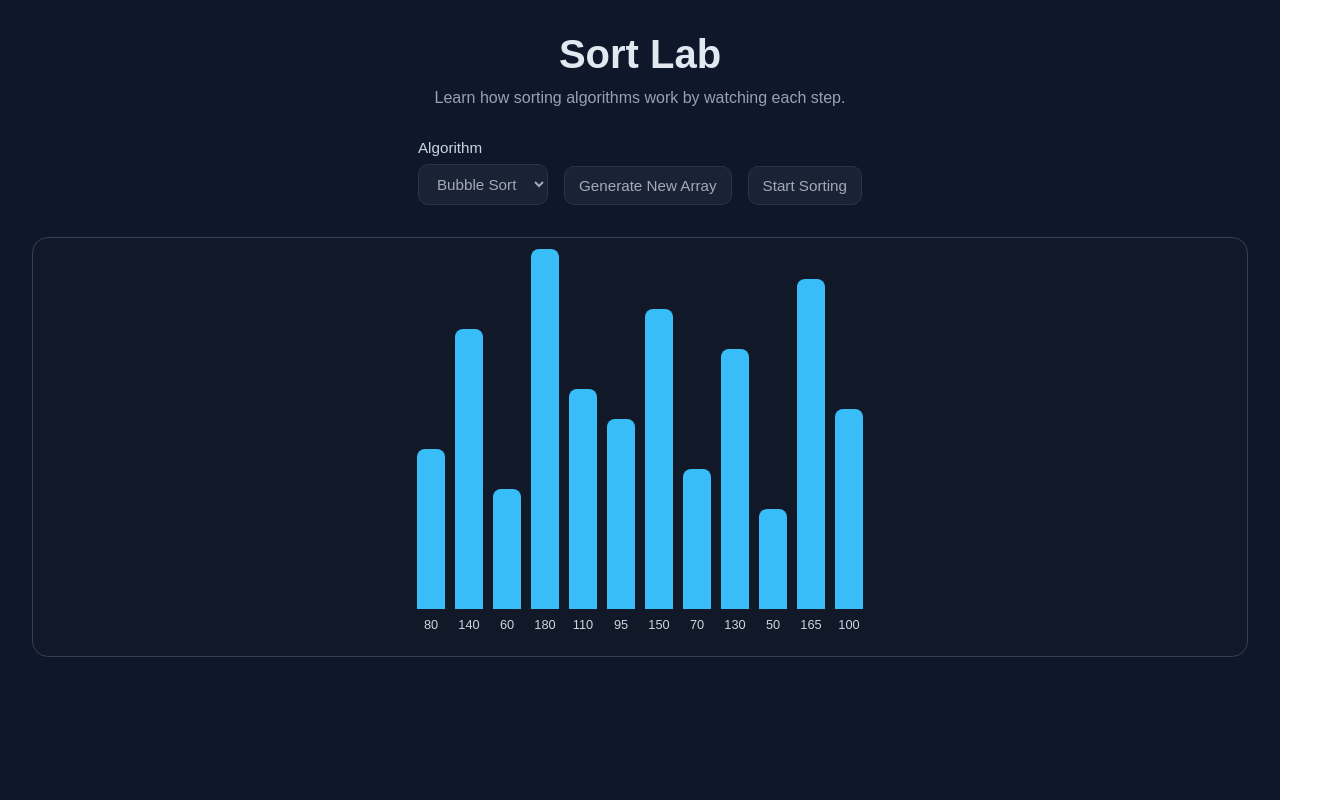
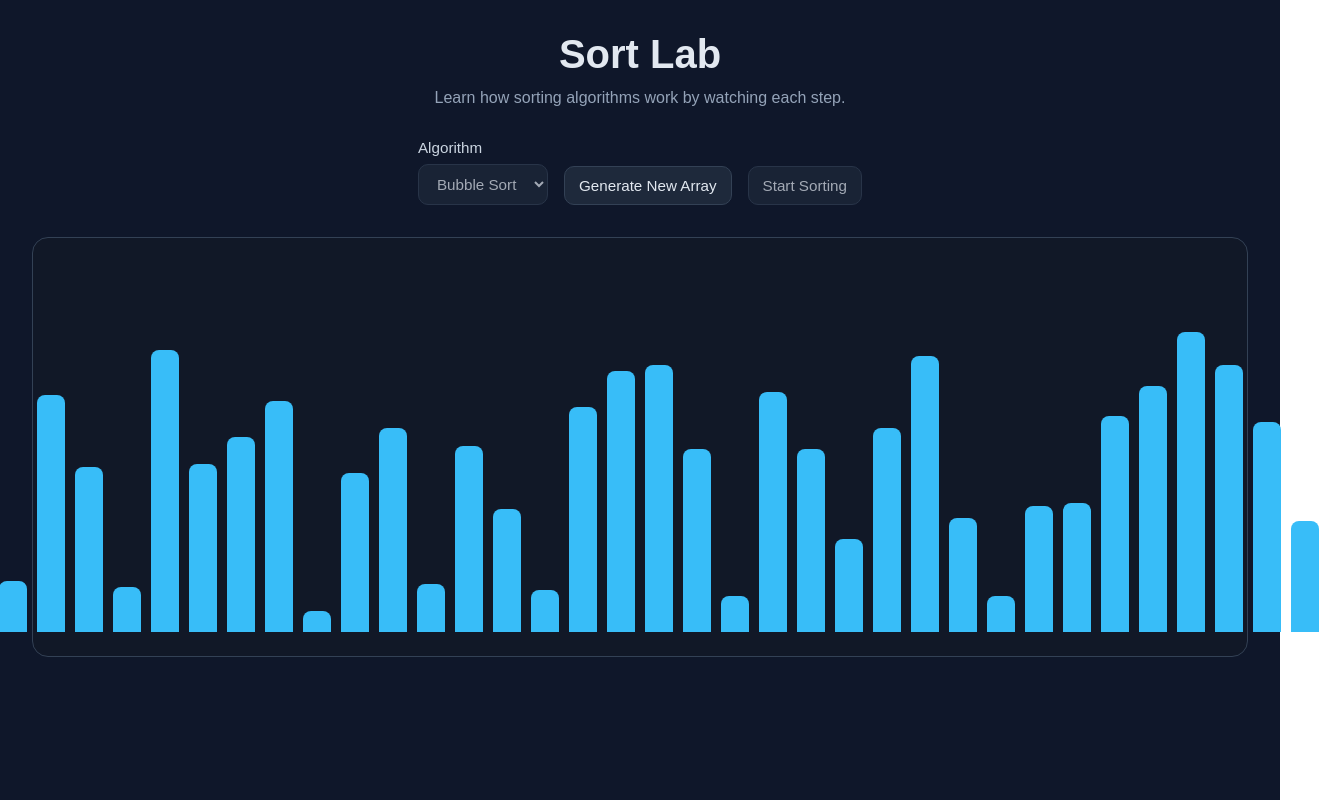
Before and after one commit to RajanP2001/sort-lab, a React (Vite) app: page / in a window 1280 px wide. Shown: the whole page, 1319 px wide, since content can reach past the window. Built offline with nearby package versions, Linux system fonts and the light colour scheme.

Commit message:
feature: generate and render random arrays (#2)

```diff
--- a/src/App.tsx
+++ b/src/App.tsx
@@ -1,8 +1,20 @@
+import { useState } from "react";
 import "./App.css";
+import { generateRandomArray } from "./utils/generateRandomArray";
 
-const sampleBars = [80, 140, 60, 180, 110, 95, 150, 70, 130, 50, 165, 100];
+const ARRAY_SIZE = 36;
+const MIN_VALUE = 5;
+const MAX_VALUE = 100;
 
 function App() {
+  const [array, setArray] = useState<number[]>(() =>
+    generateRandomArray(ARRAY_SIZE, MIN_VALUE, MAX_VALUE),
+  );
+
+  function handleGenerateArray() {
+    setArray(generateRandomArray(ARRAY_SIZE, MIN_VALUE, MAX_VALUE));
+  }
+
   return (
     <div className="app">
       <header className="app__header">
@@ -20,19 +32,18 @@ function App() {
           </select>
         </div>
 
-        <button disabled>Generate New Array</button>
+        <button onClick={handleGenerateArray}>Generate New Array</button>
         <button disabled>Start Sorting</button>
       </section>
 
       <section className="visualizer">
-        {sampleBars.map((value, index) => (
+        {array.map((value, index) => (
           <div key={index} className="bar-wrapper">
             <div
               className="bar"
-              style={{ height: `${value * 2}px` }}
+              style={{ height: `${value * 3}px` }}
               title={`Value: ${value}`}
             />
-            <span className="bar-label">{value}</span>
           </div>
         ))}
       </section>
--- /dev/null
+++ b/src/utils/generateRandomArray.ts
@@ -0,0 +1,10 @@
+export function generateRandomArray(
+  size: number,
+  min: number,
+  max: number,
+): number[] {
+  return Array.from(
+    { length: size },
+    () => Math.floor(Math.random() * (max - min + 1)) + min,
+  );
+}
```
